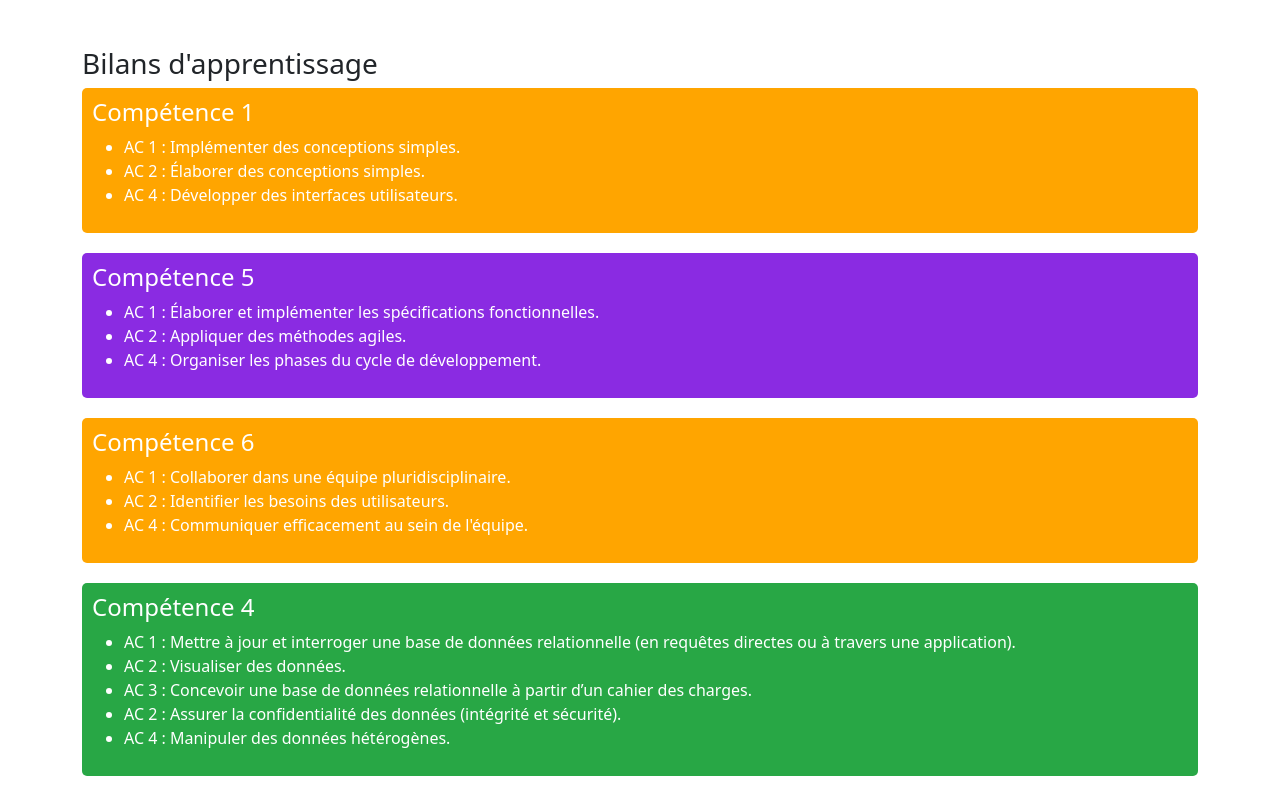
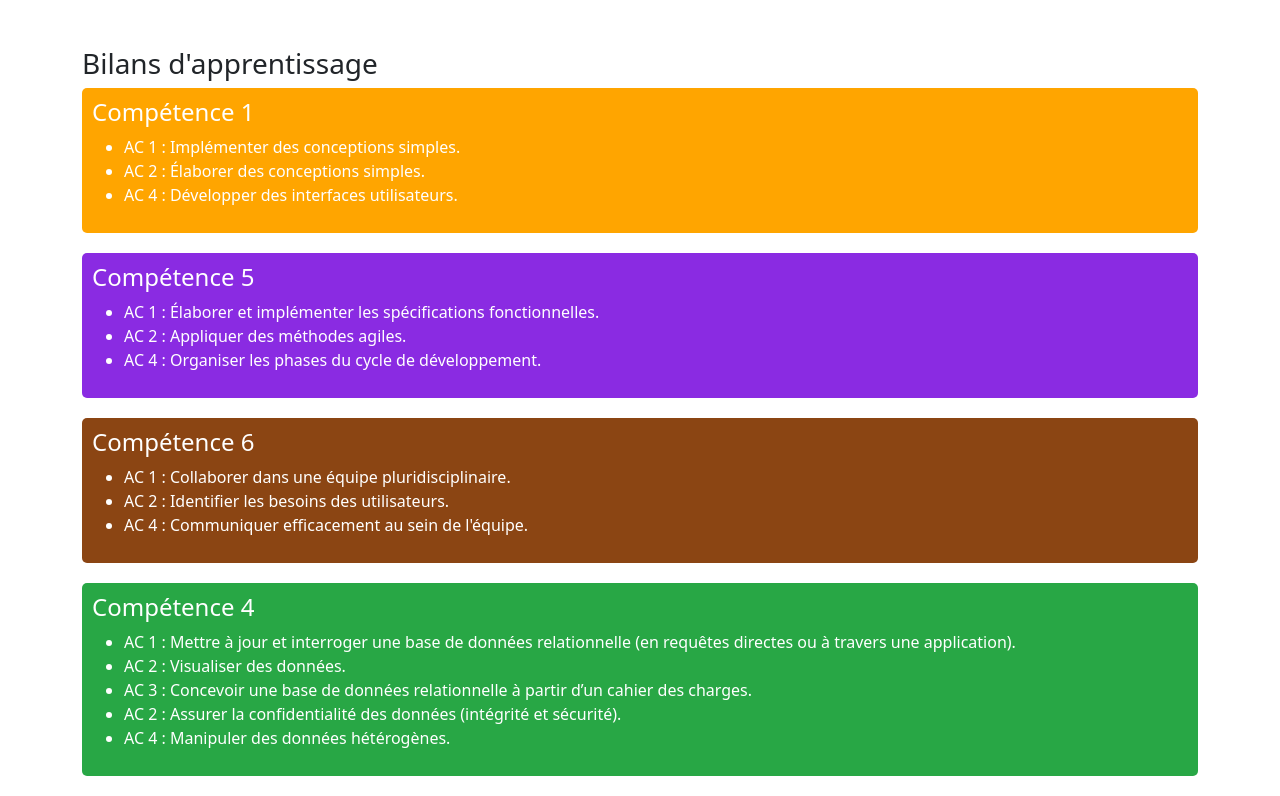
Before and after one commit to achourl14/portfolio, a plain HTML site: page projets/sae_stage_alternance_projet.html in a window 1280 px wide. Shown: the part 1244-2040 px from the top of the page. Drawn offline with nearby package versions, Linux system fonts and the light colour scheme.

Commit message:
mod coquille projets

```diff
--- a/projets/sae_stage_alternance_projet.html
+++ b/projets/sae_stage_alternance_projet.html
@@ -40,7 +40,7 @@
 
         /* Compétence 6 : couleur orange */
         .competence-6 {
-            background-color: #FFA500; /* Orange */
+            background-color: #8B4513; /* Marron */
             color: white;
             padding: 10px;
             border-radius: 5px;
```
